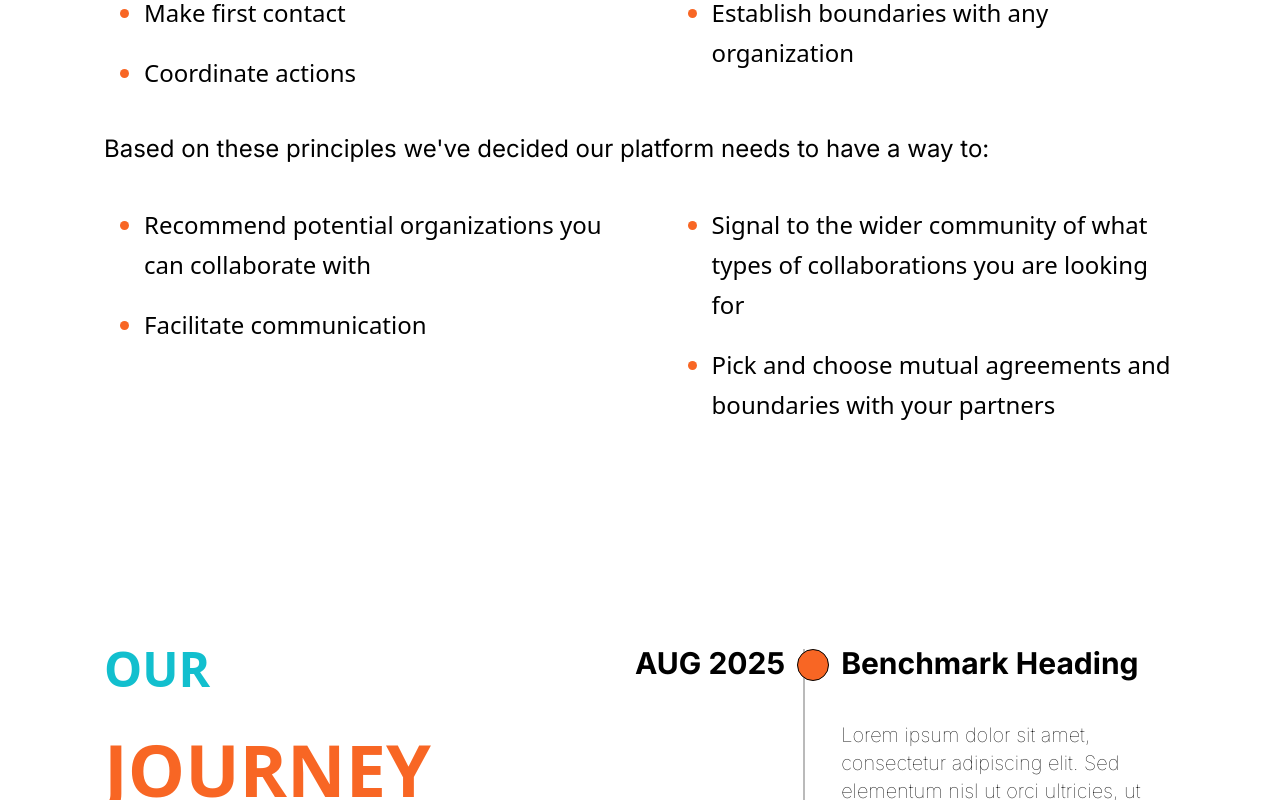
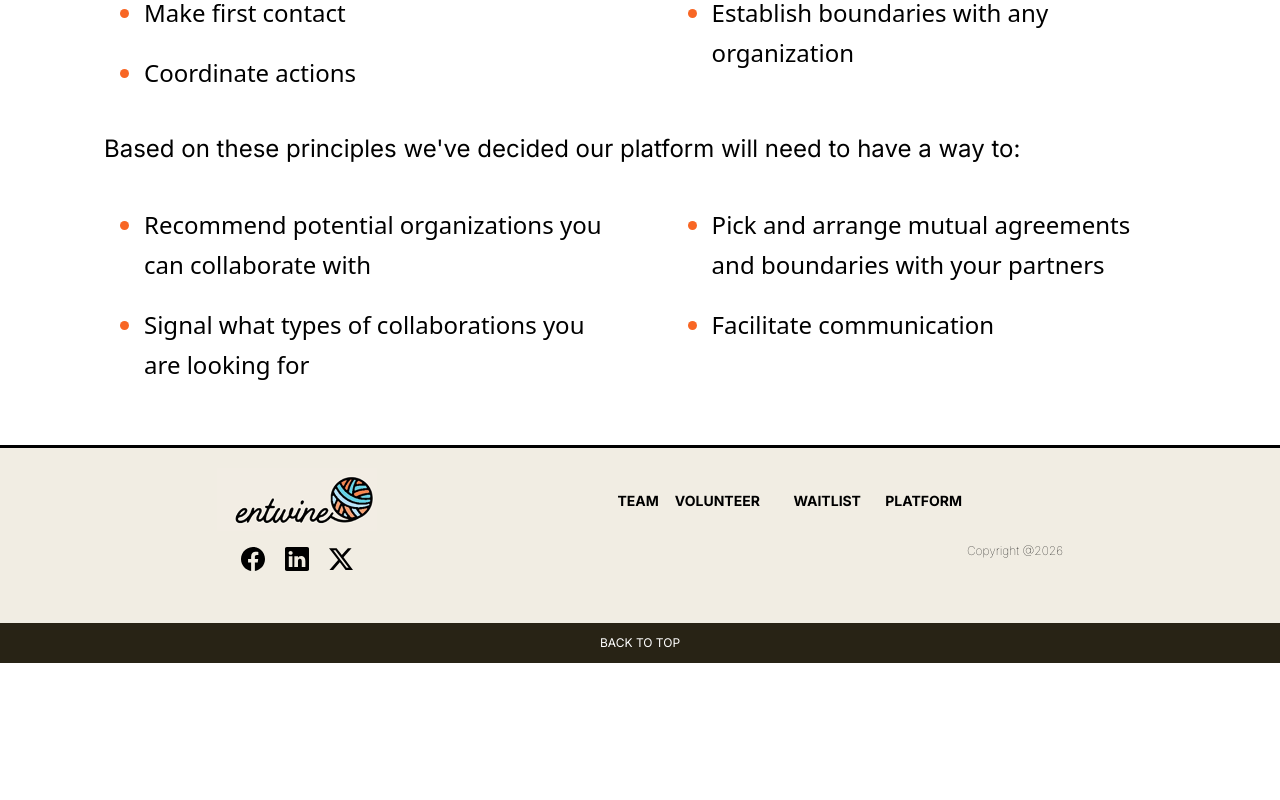
Before and after one commit to teamentwine/entwine-website, a Next.js app: page /platform in a window 1280 px wide. Shown: the part 720-1520 px from the top of the page. After the commit the page ends 1383 px from the top, so only its background shows below. Built offline with nearby package versions, Linux system fonts and the light colour scheme.

Commit message:
Shom Tweaks 3 - finalize founders page

```diff
--- a/src/app/platform/page.tsx
+++ b/src/app/platform/page.tsx
@@ -36,22 +36,27 @@ export default function Platform () {
                         </div>
                     </ul>
                     {/* text group #2 */}
-                    <p className="font-body">Based on these principles we've decided our platform needs to have a way to:</p>
+                    <p className="font-body">Based on these principles we've decided our platform will need to have a way to:</p>
                     <ul className="list-disc marker:text-secondary-base  font-light pl-10 md:flex md:justify-between">
                         <div className="md:space-y-5 md:w-[45%]">
-                            <li className="bulleted-list">Recommend potential organizations you can collaborate with</li>
-                            <li className="bulleted-list">Facilitate communication</li>
+                            <li className="bulleted-list">Recommend potential organizations you can collaborate with
+                            </li>
+                            <li className="bulleted-list">Signal what types of collaborations
+                                you are looking for
+                            </li>
                         </div>
                         <div className="md:space-y-5 md:w-[45%]">
-                            <li className="bulleted-list">Signal to the wider community of what types of collaborations you are looking for</li>
-                            <li className="bulleted-list">Pick and choose mutual agreements and boundaries with your partners</li>
+                            <li className="bulleted-list">Pick and arrange mutual agreements and boundaries with your
+                                partners
+                            </li>
+                            <li className="bulleted-list">Facilitate communication</li>
                         </div>
                     </ul>
                 </div>
             </div>
             {/* Our Journey / Timeline History */}
-            <div className="flex xxs:flex-col xxs:mx-5 md:mx-auto lg:flex-row  max-w-6xl  ">
-                {/* Heading and image */}
+            {/*<div className="flex xxs:flex-col xxs:mx-5 md:mx-auto lg:flex-row  max-w-6xl  ">
+                 Heading and image
                 <div className="flex xxs:mx-5 sm:mx-10 md:mx-20 lg:ml-10 lg:mr-0 xxs:flex-col-reverse lg:flex-col lg:translate-y-40">
                     <div className="lg:mb-20">
                         <p className="text-6xl xxs:text-xl sm:text-2xl md:text-5xl 2xl:text-6xl text-primary-base font-bold xxs:mb-5 md:mb-10">OUR</p>
@@ -62,45 +67,45 @@ export default function Platform () {
                         <a href="https://www.vecteezy.com/free-vector/conference" className="text-[0.5rem]">Conference Vectors by Vecteezy</a>
                         </div>
                     </div>
-                {/* timeline */}
+                 timeline
                 <div className="font-body relative xxs:mb-10 sm:mx-10 md:mx-20 lg:mx-10 xxs:mt-20 md:mt-40">
-                    {/* line */}
+                     line
                     <div className="benchmark-line bg-[#989898aa] z-[-1] absolute"></div>
-                    {/* benchmark */}
+                     benchmark
                     <div className="flex benchmark-container">
                         <p className="benchmark-heading font-bold whitespace-nowrap">AUG 2025</p>
-                        {/* circle marker */}
+                         circle marker
                         <div className="benchmark-marker flex-none   bg-secondary-base border-1 rounded-full align-end"></div>
-                        {/* heading and text */}
+                         heading and text
                         <div className="flex flex-col">
                             <p className="benchmark-heading whitespace-nowrap font-bold">Benchmark Heading</p>
                             <p className="benchmark-body-text font-thin">Lorem ipsum dolor sit amet, consectetur adipiscing elit. Sed elementum nisl ut orci ultricies, ut malesuada felis elementum. Curabitur condimentum scelerisque ligula a iaculis.</p>
                         </div>
                     </div>
-                    {/* benchmark */}
+                     benchmark
                     <div className="flex benchmark-container">
                         <p className="benchmark-heading font-bold whitespace-nowrap">AUG 2025</p>
-                        {/* circle marker */}
+                         circle marker
                         <div className="benchmark-marker flex-none   bg-primary-base border-1 rounded-full align-end"></div>
-                        {/* heading and text */}
+                         heading and text
                         <div className="flex flex-col">
                             <p className="benchmark-heading whitespace-nowrap font-bold">Benchmark Heading</p>
                             <p className="benchmark-body-text font-thin">Lorem ipsum dolor sit amet, consectetur adipiscing elit. Sed elementum nisl ut orci ultricies, ut malesuada felis elementum. Curabitur condimentum scelerisque ligula a iaculis.</p>
                         </div>
                     </div>
-                    {/* benchmark */}
+                     benchmark
                     <div className="flex benchmark-container">
                         <p className="benchmark-heading font-bold whitespace-nowrap">AUG 2025</p>
-                        {/* circle marker */}
+                         circle marker
                         <div className="benchmark-marker flex-none   bg-secondary-base border-1 rounded-full align-end"></div>
-                        {/* heading and text */}
+                         heading and text
                         <div className="flex flex-col">
                             <p className="benchmark-heading whitespace-nowrap font-bold">Benchmark Heading</p>
                             <p className="benchmark-body-text font-thin">Lorem ipsum dolor sit amet, consectetur adipiscing elit. Sed elementum nisl ut orci ultricies, ut malesuada felis elementum. Curabitur condimentum scelerisque ligula a iaculis.</p>
                         </div>
                     </div>
                 </div>
-            </div>
+            </div>*/}
         </section>
     )
 }
--- a/src/app/team/page.tsx
+++ b/src/app/team/page.tsx
@@ -30,7 +30,7 @@ export default function about (){
                         </div>
                     </div>
 
-                    <p className="aboutus-text">In 2024, we started this project as a group of 4 high school students and since then, even as we've gone to different colleges we have been working to build this dreams we had... Praesent vel porta nulla. Nullam a dolor gravida, fringilla ex in, rutrum quam. Cras urna lacus, mollis ac laoreet sit amet, tincidunt ac nisi.</p>
+                    <p className="aboutus-text">In 2024, we started this project as a group of 4 high school students sitting in a classroom after just finishing finals. Since then, even as we've gone to different colleges we have been working to build the dreams we had. Learn more about us 4 below.</p>
 
                 </div>
             </div>
```
